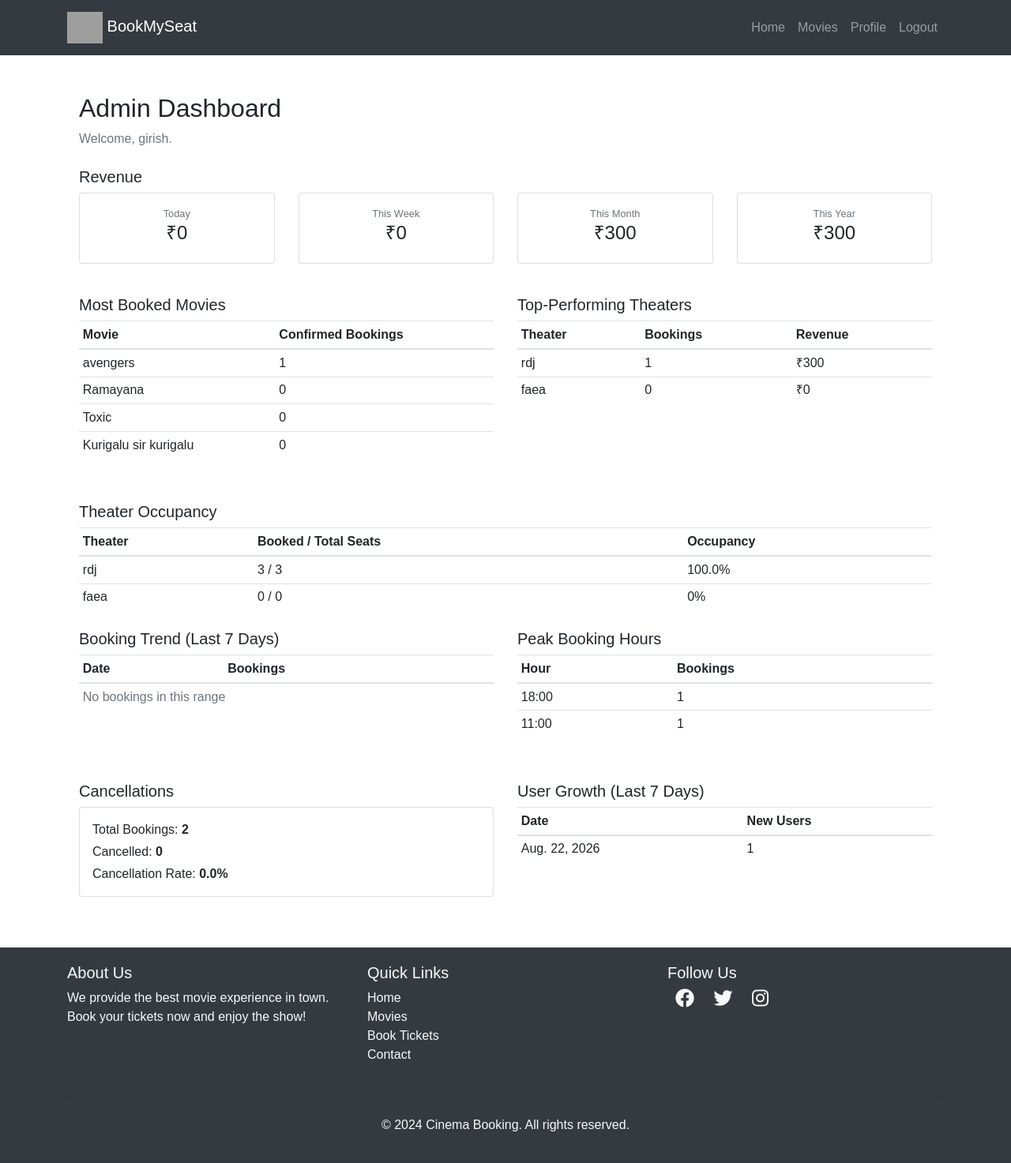
After one commit to Prajnapoojari/BookMyShow, a Django app: page /movies/dashboard/ in a window 1280 px wide. The commit adds this page. Shown: the whole page at 79% size. Run offline with Django 5.2, Linux system fonts and the light colour scheme; a user stored in the database is signed in; data comes from the database, SQL or seed files in the repository; both versions use the stored data as it was after the commit; some libraries are stand-ins or nearby versions; grey boxes are pictures that could not be loaded.

Commit message:
Update Django BookMyShow prpject

```diff
--- a/movies/models.py
+++ b/movies/models.py
@@ -1,3 +1,4 @@
+import re
 from django.core.validators import MinValueValidator, MaxValueValidator
 from django.db import models
 from django.contrib.auth.models import User
@@ -25,10 +26,24 @@ class Movie(models.Model):
     ]
     age_certification = models.CharField(max_length=2, choices=AGE_RATING_CHOICES, blank=True, default='')
 
+
     def average_rating(self):
         """Calculated from actual user reviews, not the fixed 'rating' field."""
         result = self.reviews.aggregate(avg=models.Avg('rating'))
         return round(result['avg'], 1) if result['avg'] else None
+
+    def get_trailer_embed_url(self):
+        """Safely turns a YouTube link into an embeddable URL. Returns None if it's not a valid YouTube link."""
+        if not self.trailer_url:
+            return None
+        match = re.search(
+            r'(?:youtube\.com/watch\?v=|youtu\.be/|youtube\.com/embed/)([a-zA-Z0-9_-]{11})',
+            self.trailer_url
+        )
+        if match:
+            video_id = match.group(1)
+            return f'https://www.youtube.com/embed/{video_id}'
+        return None
 
     def __str__(self):
         return self.name
--- a/movies/urls.py
+++ b/movies/urls.py
@@ -7,4 +7,5 @@ urlpatterns=[
     path('theater/<int:theater_id>/confirm/',views.confirm_booking,name='confirm_booking'),
     path('<int:movie_id>/review/',views.submit_review,name='submit_review'),
     path('review/<int:review_id>/report/',views.report_review,name='report_review'),
+    path('dashboard/', views.admin_dashboard, name='admin_dashboard'),
 ]
--- a/movies/views.py
+++ b/movies/views.py
@@ -1,12 +1,122 @@
+from django.contrib.admin.views.decorators import staff_member_required
 from django.shortcuts import render, redirect ,get_object_or_404
 from .models import Movie,Theater,Seat,Booking,Review
-from django.db.models import Count
+from django.db import models
+from django.db.models import Count, Sum
 from django.core.paginator import Paginator
 from django.contrib.auth.decorators import login_required
 from django.db import IntegrityError, transaction
 from django.utils import timezone
 from django.contrib import messages
 from datetime import timedelta
+
+@staff_member_required
+def admin_dashboard(request):
+    now = timezone.now()
+    today_start = now.replace(hour=0, minute=0, second=0, microsecond=0)
+    week_start = today_start - timedelta(days=today_start.weekday())
+    month_start = today_start.replace(day=1)
+    year_start = today_start.replace(month=1, day=1)
+
+    # custom date range filter
+    range_start = request.GET.get('start_date', '')
+    range_end = request.GET.get('end_date', '')
+
+    confirmed = Booking.objects.filter(status='confirmed')
+    range_bookings = confirmed
+    if range_start:
+        range_bookings = range_bookings.filter(booked_at__date__gte=range_start)
+    if range_end:
+        range_bookings = range_bookings.filter(booked_at__date__lte=range_end)
+
+    range_revenue = range_bookings.aggregate(total=Sum('theater__ticket_price'))['total'] or 0
+    range_count = range_bookings.count()
+
+    def revenue_since(start_time):
+        result = confirmed.filter(booked_at__gte=start_time).aggregate(
+            total=Sum('theater__ticket_price')
+        )
+        return result['total'] or 0
+
+    revenue_today = revenue_since(today_start)
+    revenue_week = revenue_since(week_start)
+    revenue_month = revenue_since(month_start)
+    revenue_year = revenue_since(year_start)
+
+    top_movies = Movie.objects.annotate(
+        booking_count=Count('theaters__seats__booking', filter=models.Q(theaters__seats__booking__status='confirmed'))
+    ).order_by('-booking_count')[:5]
+
+    top_theaters = Theater.objects.annotate(
+        booking_count=Count('seats__booking', filter=models.Q(seats__booking__status='confirmed')),
+        revenue=Sum('seats__booking__theater__ticket_price', filter=models.Q(seats__booking__status='confirmed'))
+    ).order_by('-booking_count')[:5]
+
+    # Occupancy % per theater: booked seats / total seats
+    theater_occupancy = []
+    for theater in Theater.objects.all():
+        total_seats = theater.seats.count()
+        booked_seats = theater.seats.filter(is_booked=True).count()
+        occupancy_pct = round((booked_seats / total_seats) * 100, 1) if total_seats else 0
+        theater_occupancy.append({
+            'theater': theater,
+            'total_seats': total_seats,
+            'booked_seats': booked_seats,
+            'occupancy_pct': occupancy_pct,
+        })
+
+        # Booking trends: bookings per day, last 7 days
+        # Booking trends: bookings per day, last 7 days
+    booking_trend = (
+        Booking.objects.filter(booked_at__gte=today_start - timedelta(days=6))
+        .annotate(day=models.functions.TruncDate('booked_at'))
+        .values('day')
+        .annotate(count=Count('id'))
+        .order_by('day')
+    )
+
+    # Peak booking hours: which hour of the day gets the most bookings
+    peak_hours = (
+        Booking.objects.annotate(hour=models.functions.ExtractHour('booked_at'))
+        .values('hour')
+        .annotate(count=Count('id'))
+        .order_by('-count')[:5]
+    )
+
+    # Cancellation stats
+    total_bookings = Booking.objects.count()
+    cancelled_count = Booking.objects.filter(status='cancelled').count()
+    cancellation_rate = round((cancelled_count / total_bookings) * 100, 1) if total_bookings else 0
+
+    # User growth: new signups per day, last 7 days
+    from django.contrib.auth.models import User
+    user_growth = (
+        User.objects.filter(date_joined__gte=today_start - timedelta(days=6))
+        .annotate(day=models.functions.TruncDate('date_joined'))
+        .values('day')
+        .annotate(count=Count('id'))
+        .order_by('day')
+    )
+
+    return render(request, 'movies/admin_dashboard.html', {
+        'revenue_today': revenue_today,
+        'revenue_week': revenue_week,
+        'revenue_month': revenue_month,
+        'revenue_year': revenue_year,
+        'top_movies': top_movies,
+        'top_theaters': top_theaters,
+        'theater_occupancy': theater_occupancy,
+        'booking_trend': booking_trend,
+        'peak_hours': peak_hours,
+        'total_bookings': total_bookings,
+        'cancelled_count': cancelled_count,
+        'cancellation_rate': cancellation_rate,
+        'user_growth': user_growth,
+        'range_start': range_start,
+        'range_end': range_end,
+        'range_revenue': range_revenue,
+        'range_count': range_count,
+    })
 
 HOLD_MINUTES = 2  # how long a seat stays "reserved" before it's auto-released
 
@@ -123,7 +233,6 @@ def theater_list(request,movie_id):
         recently_viewed.remove(movie_id)
     recently_viewed.insert(0, movie_id)
     request.session['recently_viewed'] = recently_viewed[:5]  # keep only the last 5
-
     reviews = movie.reviews.all().order_by('-created_at')
     my_review = None
     can_review = False
@@ -131,12 +240,31 @@ def theater_list(request,movie_id):
         my_review = reviews.filter(user=request.user).first()
         can_review = Booking.objects.filter(user=request.user, movie=movie, status='confirmed').exists()
 
+    # Similar movies: same genre OR same language, excluding this movie itself
+    similar_movies = Movie.objects.exclude(id=movie.id)
+    if movie.genre or movie.language:
+        similar_movies = similar_movies.filter(
+            models.Q(genre=movie.genre) | models.Q(language=movie.language)
+        )
+    similar_movies = similar_movies.distinct()[:4]
+
+    # Trending: most-booked movies overall, excluding this one
+    trending_movies = Movie.objects.exclude(id=movie.id).annotate(
+        booking_count=Count('theaters__seats__booking')
+    ).order_by('-booking_count')[:4]
+
+    # Recently released: newest release dates, excluding this one
+    recent_movies = Movie.objects.exclude(id=movie.id).exclude(release_date__isnull=True).order_by('-release_date')[:4]
+
     return render(request,'movies/theater_list.html',{
         'movie':movie,
         'theaters':theater,
         'reviews': reviews,
         'my_review': my_review,
         'can_review': can_review,
+        'similar_movies': similar_movies,
+        'trending_movies': trending_movies,
+        'recent_movies': recent_movies,
     })
 
 @login_required(login_url='/login/')
--- /dev/null
+++ b/templates/movies/admin_dashboard.html
@@ -0,0 +1,137 @@
+{% extends "users/basic.html" %} {% block content %}
+<div class="container mt-5">
+  <h2>Admin Dashboard</h2>
+  <p class="text-muted">Welcome, {{ user.username }}.</p>
+
+  <h5 class="mt-4">Revenue</h5>
+  <div class="row">
+    <div class="col-md-3 mb-3">
+      <div class="card text-center p-3">
+        <small class="text-muted">Today</small>
+        <h4>₹{{ revenue_today }}</h4>
+      </div>
+    </div>
+    <div class="col-md-3 mb-3">
+      <div class="card text-center p-3">
+        <small class="text-muted">This Week</small>
+        <h4>₹{{ revenue_week }}</h4>
+      </div>
+    </div>
+    <div class="col-md-3 mb-3">
+      <div class="card text-center p-3">
+        <small class="text-muted">This Month</small>
+        <h4>₹{{ revenue_month }}</h4>
+      </div>
+    </div>
+    <div class="col-md-3 mb-3">
+      <div class="card text-center p-3">
+        <small class="text-muted">This Year</small>
+        <h4>₹{{ revenue_year }}</h4>
+      </div>
+    </div>
+    </div>
+
+  <div class="row mt-4">
+    <div class="col-md-6 mb-3">
+      <h5>Most Booked Movies</h5>
+      <table class="table table-sm">
+        <thead><tr><th>Movie</th><th>Confirmed Bookings</th></tr></thead>
+        <tbody>
+          {% for movie in top_movies %}
+          <tr><td>{{ movie.name }}</td><td>{{ movie.booking_count }}</td></tr>
+          {% empty %}
+          <tr><td colspan="2" class="text-muted">No data yet</td></tr>
+          {% endfor %}
+        </tbody>
+      </table>
+    </div>
+
+    <div class="col-md-6 mb-3">
+      <h5>Top-Performing Theaters</h5>
+      <table class="table table-sm">
+        <thead><tr><th>Theater</th><th>Bookings</th><th>Revenue</th></tr></thead>
+        <tbody>
+          {% for theater in top_theaters %}
+          <tr><td>{{ theater.name }}</td><td>{{ theater.booking_count }}</td><td>₹{{ theater.revenue|default:0 }}</td></tr>
+          {% empty %}
+          <tr><td colspan="3" class="text-muted">No data yet</td></tr>
+          {% endfor %}
+        </tbody>
+      </table>
+    </div>
+  </div>
+
+  <div class="mt-4">
+    <h5>Theater Occupancy</h5>
+    <table class="table table-sm">
+      <thead><tr><th>Theater</th><th>Booked / Total Seats</th><th>Occupancy</th></tr></thead>
+      <tbody>
+        {% for row in theater_occupancy %}
+        <tr>
+          <td>{{ row.theater.name }}</td>
+          <td>{{ row.booked_seats }} / {{ row.total_seats }}</td>
+          <td>{{ row.occupancy_pct }}%</td>
+        </tr>
+        {% empty %}
+        <tr><td colspan="3" class="text-muted">No theaters yet</td></tr>
+        {% endfor %}
+      </tbody>
+    </table>
+    </div>
+
+  <div class="row mt-4">
+    <div class="col-md-6 mb-3">
+      <h5>Booking Trend (Last 7 Days)</h5>
+      <table class="table table-sm">
+        <thead><tr><th>Date</th><th>Bookings</th></tr></thead>
+        <tbody>
+          {% for row in booking_trend %}
+          <tr><td>{{ row.day }}</td><td>{{ row.count }}</td></tr>
+          {% empty %}
+          <tr><td colspan="2" class="text-muted">No bookings in this range</td></tr>
+          {% endfor %}
+        </tbody>
+      </table>
+    </div>
+
+    <div class="col-md-6 mb-3">
+      <h5>Peak Booking Hours</h5>
+      <table class="table table-sm">
+        <thead><tr><th>Hour</th><th>Bookings</th></tr></thead>
+        <tbody>
+          {% for row in peak_hours %}
+          <tr><td>{{ row.hour }}:00</td><td>{{ row.count }}</td></tr>
+          {% empty %}
+          <tr><td colspan="2" class="text-muted">No data yet</td></tr>
+          {% endfor %}
+        </tbody>
+      </table>
+    </div>
+  </div>
+
+  <div class="row mt-4">
+    <div class="col-md-6 mb-3">
+      <h5>Cancellations</h5>
+      <div class="card p-3">
+        <p class="mb-1">Total Bookings: <strong>{{ total_bookings }}</strong></p>
+        <p class="mb-1">Cancelled: <strong>{{ cancelled_count }}</strong></p>
+        <p class="mb-0">Cancellation Rate: <strong>{{ cancellation_rate }}%</strong></p>
+      </div>
+    </div>
+
+    <div class="col-md-6 mb-3">
+      <h5>User Growth (Last 7 Days)</h5>
+      <table class="table table-sm">
+        <thead><tr><th>Date</th><th>New Users</th></tr></thead>
+        <tbody>
+          {% for row in user_growth %}
+          <tr><td>{{ row.day }}</td><td>{{ row.count }}</td></tr>
+          {% empty %}
+          <tr><td colspan="2" class="text-muted">No new signups in this range</td></tr>
+          {% endfor %}
+        </tbody>
+      </table>
+    </div>
+  </div>
+</div>
+{% endblock %}
```
Also changed, not shown: templates/movies/theater_list.html (+51 -1 lines), db.sqlite3.
